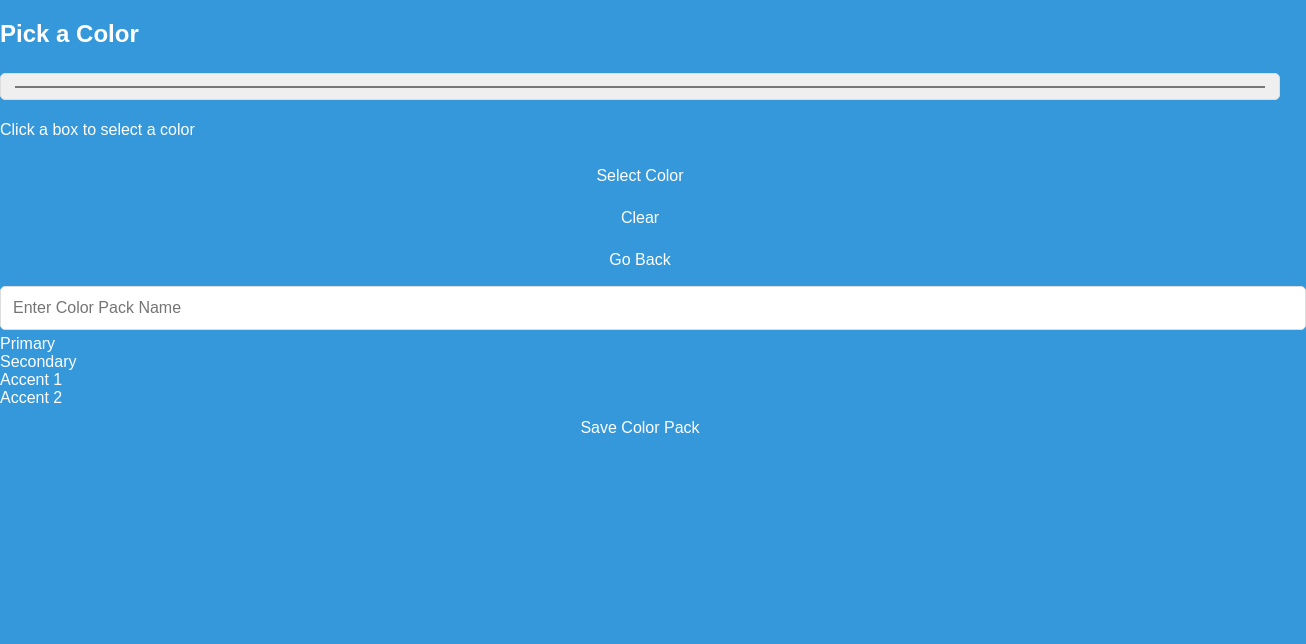
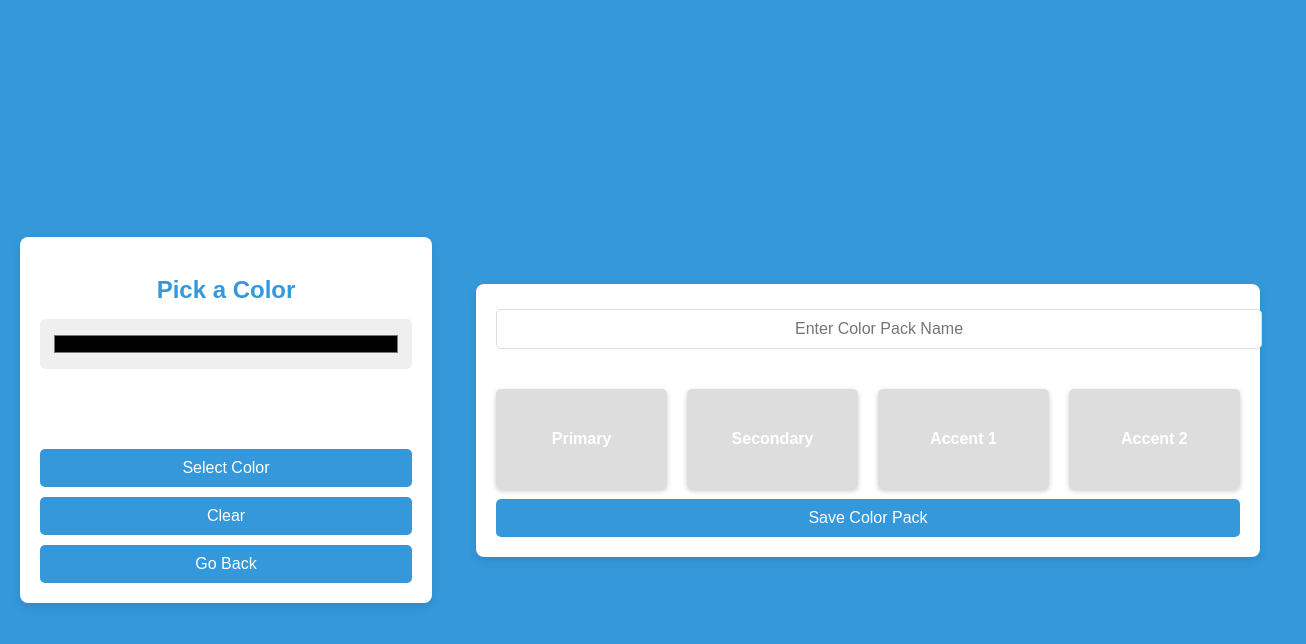
Before and after one commit to gibbsgresge/HackathonBackend, a plain HTML site: page frontend/create.html in a window 1280 px wide. Shown: the whole page, 1306 px wide, since content can reach past the window. Drawn offline with Linux system fonts and the light colour scheme.

Commit message:
stashing

```diff
--- a/frontend/styles.css
+++ b/frontend/styles.css
@@ -188,3 +188,106 @@ button:hover {
   height: 100vh;
   background: linear-gradient(135deg, var(--primary-color), var(--secondary-color));
 }
+
+
+
+
+/* Create Page Layout */
+.create-container {
+  display: flex;
+  justify-content: space-between;
+  align-items: center;
+  height: 100vh;
+  padding: 20px;
+}
+
+/* Color Picker Section */
+.color-picker {
+  width: 30%;
+  text-align: center;
+  background: white;
+  padding: 20px;
+  border-radius: 8px;
+  box-shadow: 0px 4px 10px rgba(0, 0, 0, 0.1);
+}
+
+.color-picker h2 {
+  margin-bottom: 10px;
+  color: var(--primary-color);
+}
+
+#colorWheel {
+  width: 100%;
+  height: 50px;
+  border: none;
+  cursor: pointer;
+  margin-bottom: 20px;
+}
+
+/* Buttons */
+button {
+  width: 100%;
+  padding: 10px;
+  margin-top: 10px;
+  background-color: var(--primary-color);
+  color: white;
+  border: none;
+  border-radius: 5px;
+  font-size: 16px;
+  cursor: pointer;
+  transition: 0.3s;
+}
+
+button:hover {
+  background-color: var(--accent-color);
+}
+
+/* Color Pack Preview Section */
+.color-pack-preview {
+  width: 60%;
+  text-align: center;
+  background: white;
+  padding: 20px;
+  border-radius: 8px;
+  box-shadow: 0px 4px 10px rgba(0, 0, 0, 0.1);
+}
+
+/* Input Field */
+#packName {
+  width: 100%;
+  padding: 10px;
+  margin-bottom: 20px;
+  border: 1px solid #ddd;
+  border-radius: 5px;
+  font-size: 16px;
+  text-align: center;
+}
+
+/* Color Selection Display */
+.color-display {
+  display: flex;
+  justify-content: space-between;
+  margin-top: 20px;
+}
+
+/* Clickable Color Boxes */
+.color-box {
+  width: 23%;
+  height: 100px;
+  background-color: #ddd;
+  display: flex;
+  align-items: center;
+  justify-content: center;
+  border-radius: 5px;
+  font-weight: bold;
+  cursor: pointer;
+  transition: box-shadow 0.3s ease, border 0.3s ease;
+  box-shadow: 0px 2px 5px rgba(0, 0, 0, 0.2); /* Default shadow */
+}
+
+/* Highlight effect when a color box is clicked */
+.color-box.selected {
+  box-shadow: 0px 0px 10px 4px rgba(52, 152, 219, 0.75); /* Blue glow */
+  border: 3px solid var(--primary-color);
+  outline: 2px solid rgba(52, 152, 219, 0.4); /* Extra subtle glow */
+}
```
Also changed, not shown: frontend/index.html (+1 -1 lines).
